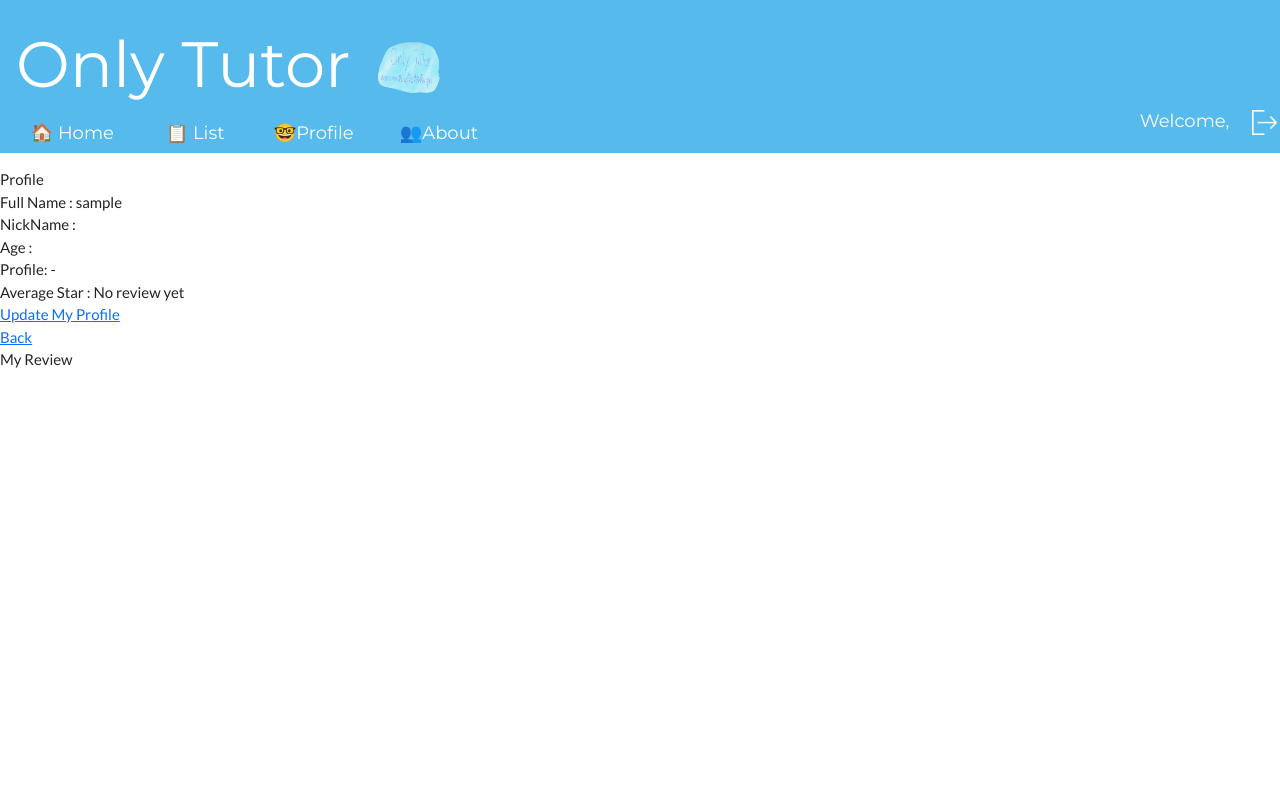
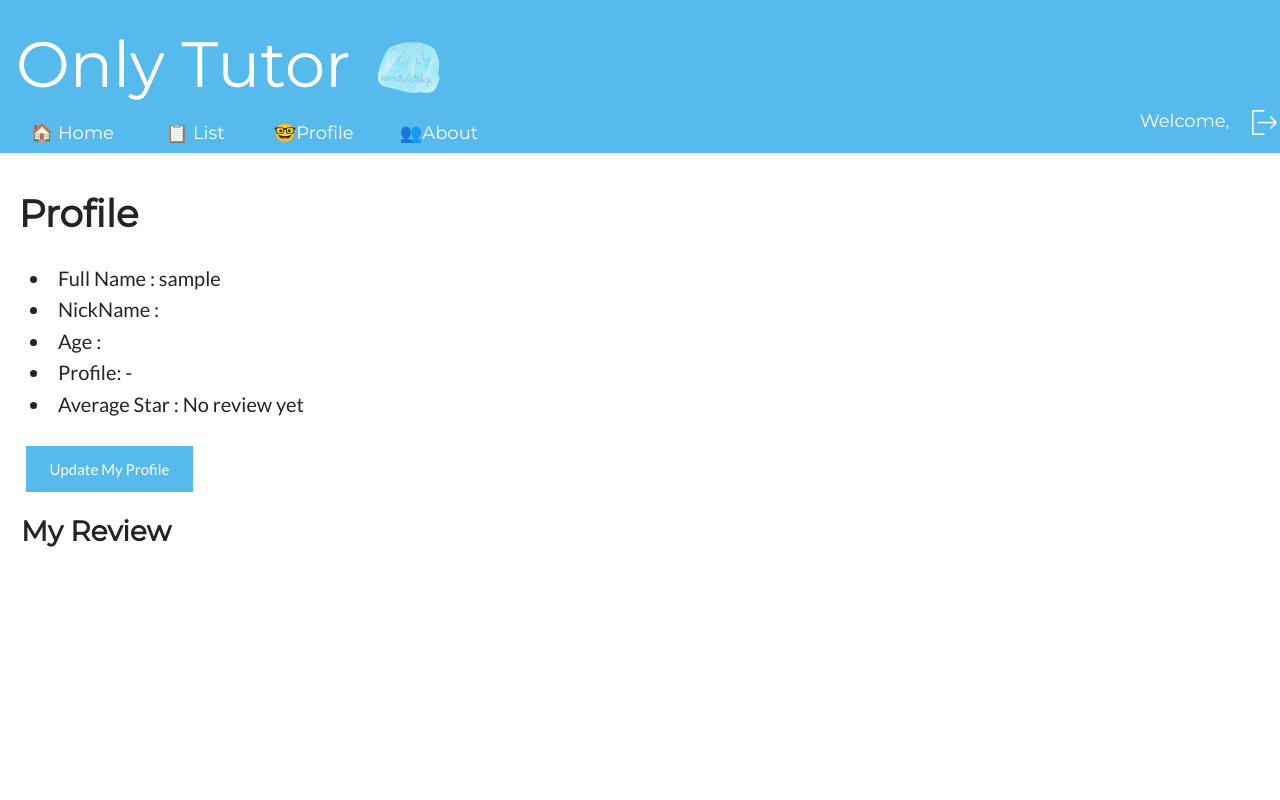
Before and after one commit to 6210612609/projectX, a Django app: page /tutors/profile in a window 1280 px wide. Run offline with Django 3.2, Linux system fonts and the light colour scheme; the visitor is signed in with stand-in values (Sample User, id 1).

Commit message:
edit student cd home profile pu and tutors mk profile

```diff
--- a/proX/users/templates/students/course_detail.html
+++ b/proX/users/templates/students/course_detail.html
@@ -17,11 +17,11 @@
 <br>
 <h3 style="margin-left:1em;font-size:24px;"><b>To this course owners (Tutor)</b></h3>
 
-<br><label><a style="margin-left:1.5em;" href="{% url 'tutor_detail' object.owner.pk %}" class="w3-bar-item w3-button w3-hide-small w3-padding-large w3-hover-green w3-blue">{{ object.owner }}</a><br></label>
+<br><label><a style="margin-left:1.5em;background-color: #56baed;color: white;" href="{% url 'tutor_detail' object.owner.pk %}" class="w3-bar-item w3-button w3-hide-small w3-padding-large  ">{{ object.owner }}</a><br></label>
 
     {% if request.user not in students %}
             {% if object.count < object.amount %}
-                <a style="margin-left:1.5em;" class="w3-bar-item w3-button w3-hide-small w3-padding-large w3-hover-green w3-blue" href="{% url 'book_course' object.id %}">Register</a>
+                <a style="margin-left:1.5em;background-color: #56baed;color: white;" class="w3-bar-item w3-button w3-hide-small w3-padding-large  " href="{% url 'book_course' object.id %}">Register</a>
                 <br>
                 <br>
                 <p style="margin-left:1.5em;font-size:20px;">Click register button to register this course.</p><br>
--- a/proX/users/templates/students/home.html
+++ b/proX/users/templates/students/home.html
@@ -29,10 +29,10 @@ tr:nth-child(even) {
 {% block content %}
 
 
-
+    <br>
     <form action="{% url 's_home' %}" method = "POST" >
         {%csrf_token%}
-      <input style="margin-left:5em;width:300px;" type="text" placeholder="Search course..." name="search">
+      <input style="margin-left:3em;width400px;" type="text" placeholder="Search course..." name="search">
       <button type="submit"><i class="fa fa-search"></i></button>
     </form>
 
@@ -70,5 +70,5 @@ tr:nth-child(even) {
 {% block body %}
 <br>
 <br>
-<a style="margin-left:3em;" class="w3-bar-item w3-button w3-hide-small w3-padding-large w3-hover-red" href="{% url 'logout' %}">Logout</a>
+
 {% endblock %}
--- a/proX/users/templates/students/profile.html
+++ b/proX/users/templates/students/profile.html
@@ -18,9 +18,9 @@
     {% for course in courselist %}
     <a style="margin-left:1.5%;font-size:25px;padding-right:1%;" href="{% url 'course_detail' course.pk %}"><label>{{ course.name }}</label></a><br>
     <a style="margin-left:2em;font-size:20px;">&#10060;</a>
-    <a style="margin-left:0%;" class="w3-bar-item w3-button w3-hide-small w3-padding-large w3-hover-red w3-blue" href="{% url 'course_cancel' course.pk %}">Cancel This Course</a> <br>
+    <a  style="margin-left:0%;background-color: #56baed;color: white;" class="w3-bar-item w3-button w3-hide-small w3-padding-large" href="{% url 'course_cancel' course.pk %}">Cancel This Course</a> <br>
     <br>
     {% endfor %}
 <br>
-<a style="margin-left:3em;" class="w3-bar-item w3-button w3-hide-small w3-padding-large w3-hover-green w3-blue" href="{% url 's_profile_update' %}">Update Profile &#128736;</a>
+<a style="margin-left:3em;background-color: #56baed;color: white;" class="w3-bar-item w3-button w3-hide-small w3-padding-large " href="{% url 's_profile_update' %}">Update Profile &#128736;</a>
 {% endblock %}
--- a/proX/users/templates/students/profile_update.html
+++ b/proX/users/templates/students/profile_update.html
@@ -20,7 +20,7 @@
         {{u_form.degree }}<br>
     <div style="margin-top:3em">
     <button type="submit" class="w3-bar-item w3-button w3-hide-small w3-padding-large w3-hover-green   w3-blue">Save changes</button>
-    <a href="{% url 's_home' %}" class="w3-bar-item w3-button w3-hide-small w3-padding-large w3-hover-green   w3-blue">Cancel</a>
+    <a href="{% url 's_home' %}" class="w3-bar-item w3-button w3-hide-small w3-padding-large w3-hover-red   w3-blue">Cancel</a>
     </div>
 
 </form>
--- a/proX/users/templates/tutors/make_course.html
+++ b/proX/users/templates/tutors/make_course.html
@@ -10,6 +10,7 @@
 {% endblock %}
 
 {% block body %}
+<h1> Make course </h1>
 <form action="{% url 'make_course' %}" method="post" novalidate>
         {% csrf_token %}
         {{form}}
--- a/proX/users/templates/tutors/profile.html
+++ b/proX/users/templates/tutors/profile.html
@@ -7,19 +7,22 @@
 {% endblock %}
 
 {% block content %}
-Profile<br>
+<br>
+<h1 style="margin-left:0.5em;"><b>Profile</b><br></h1>
+<br>
+<h3 style="margin-left:1.5em;font-size:20px;"><li>Full Name : {{tutor.user}}</li></h3>
+<h3 style="margin-left:1.5em;font-size:20px;"><li>NickName : {{tutor.user.nick_Name}}</li></h3>
+<h3 style="margin-left:1.5em;font-size:20px;"><li>Age : {{tutor.user.age}}</li></h3>
+<h3 style="margin-left:1.5em;font-size:20px;"><li>Profile: {{ tutor.user.profile }}</li></h3>
+<h3 style="margin-left:1.5em;font-size:20px;"><li>Average Star : {{avgstar}}</li></h3>
+<br>
 
-Full Name : {{tutor.user}}<br>
-NickName : {{tutor.user.nick_Name}}<br>
-Age : {{tutor.user.age}}<br>
-Profile: {{ tutor.user.profile }}<br>
-Average Star : {{avgstar}}<br>
+<a style="margin-left:2%;background-color: #56baed;color: white;" class="w3-bar-item w3-button w3-hide-small w3-padding-large " href="{% url 't_profile_update' %}"><label>Update My Profile</label></a>
 
-<a href="{% url 't_profile_update' %}">Update My Profile</a><br>
 
-<a href="{% url 't_home' %}">Back</a><br>
-
-My Review<br>
+<br>
+<br>
+<h1 style="margin-left:0.75em;font-size:28px;"><b>My Review</b><br></h1>
 {% for review in reviews %}
         {{review.student.first_name}} {{review.student.last_name}}<br>
         {{review.comment}} {{review.star}}/5<br>
```
